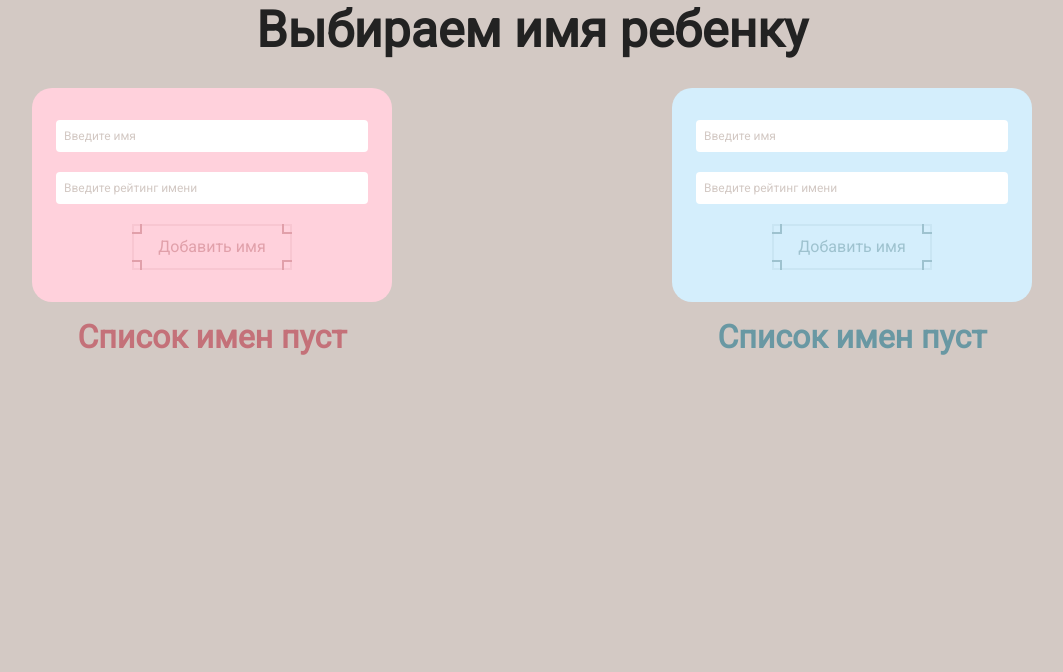
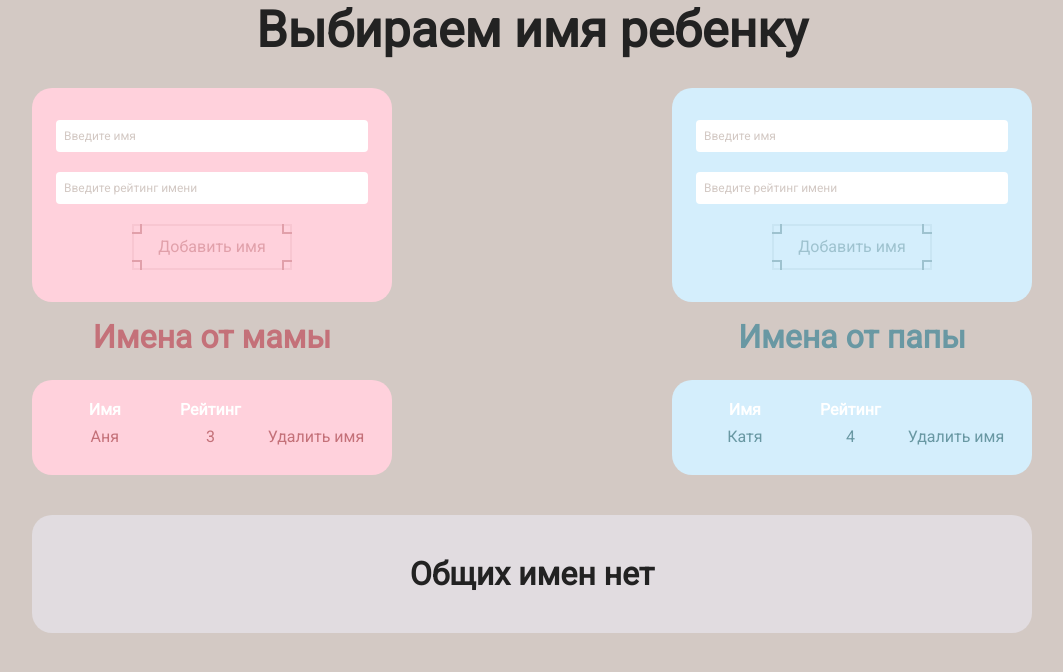
Before and after one commit to kuroptew/choose-name, a Vue app: page / in a window 1280 px wide. Shown: the top 672 px of the page, without its empty margins (108-1171 px from the left). Built offline with nearby package versions, Linux system fonts and the light colour scheme; data requests are answered from the project's data file.

Commit message:
Добавил секцию с общими именами ребенка

```diff
--- a/db.json
+++ b/db.json
@@ -1,4 +1,16 @@
 {
-  "namesByMom": [],
-  "namesByDad": []
+  "namesByMom": [
+    {
+      "value": "Аня",
+      "rating": 3,
+      "id": "504ec958-2978-4742-b766-eb8292c0007a"
+    }
+  ],
+  "namesByDad": [
+    {
+      "value": "Катя",
+      "rating": 4,
+      "id": "a6944d12-80e4-4a1e-b9ce-7d4c85f32e81"
+    }
+  ]
 }
--- a/index.html
+++ b/index.html
@@ -4,7 +4,7 @@
     <meta charset="UTF-8" />
     <link rel="icon" type="image/svg+xml" href="/vite.svg" />
     <meta name="viewport" content="width=device-width, initial-scale=1.0" />
-    <title>Vite + Vue</title>
+    <title>Choose Name App</title>
   </head>
   <body>
     <div id="app"></div>
--- a/src/App.vue
+++ b/src/App.vue
@@ -1,11 +1,32 @@
+<template>
+  <div :class="$style.container">
+    <h1 :class="$style.title">Выбираем имя ребенку</h1>
+    <section :class="$style['section-parents']">
+      <section-parent
+        :names="namesByMom"
+        :parent="'mom'"
+        @delete="deleteNameByMom"
+        @add="addNameByMom"
+      />
+      <section-parent
+        :names="namesByDad"
+        :parent="'dad'"
+        @delete="deleteNameByDad"
+        @add="addNameByDad"
+      />
+    </section>
+    <section-child :names="commonNames" />
+  </div>
+</template>
+
 <script>
-import FormName from "./components/FormName.vue";
-import TableNames from "./components/TableNames.vue";
 import SectionParent from "./components/SectionParent.vue";
+import SectionChild from "./components/SectionChild.vue";
+
 import { addNewName, getNames, deleteName } from "./api";
 
 export default {
-  components: { FormName, TableNames, SectionParent },
+  components: { SectionParent, SectionChild },
   data() {
     return {
       namesByMom: [],
@@ -13,11 +34,25 @@ export default {
     };
   },
   computed: {
-    hasNamesByMom() {
-      return this.namesByMom.length > 0;
-    },
-    hasNamesByDad() {
-      return this.namesByDad.length > 0;
+    commonNames() {
+      return this.namesByMom.reduce((commonNames, nameByMom) => {
+        const indexNameByDad = this.namesByDad.findIndex(
+          (nameByDad) => nameByDad.value === nameByMom.value
+        );
+
+        if (indexNameByDad !== -1) {
+          const nameByDad = this.namesByDad[indexNameByDad];
+
+          const commonName = {
+            id: nameByDad.id + nameByMom.id,
+            value: nameByDad.value,
+            rating: nameByDad.rating + nameByMom.rating,
+          };
+
+          commonNames.push(commonName);
+        }
+        return commonNames;
+      }, []);
     },
   },
   methods: {
@@ -51,26 +86,6 @@ export default {
 };
 </script>
 
-<template>
-  <div :class="$style.container">
-    <h1 :class="$style.title">Выбираем имя ребенку</h1>
-    <section :class="$style['section-parents']">
-      <section-parent
-        :names="namesByMom"
-        :parent="'mom'"
-        @delete="deleteNameByMom"
-        @add="addNameByMom"
-      />
-      <section-parent
-        :names="namesByDad"
-        :parent="'dad'"
-        @delete="deleteNameByDad"
-        @add="addNameByDad"
-      />
-    </section>
-  </div>
-</template>
-
 <style lang="scss" module>
 .container {
   margin: 0 auto;
--- a/src/assets/scss/variables.scss
+++ b/src/assets/scss/variables.scss
@@ -3,4 +3,6 @@ $pink: #ffd1dc;
 $beige: #d3c9c4;
 $blue: #d4eefc;
 $dark-blue: #6998a3;
+$grey:#e1dcE0;
+$white: #fff;
 $black: #222;
--- a/src/components/ButtonAddName.vue
+++ b/src/components/ButtonAddName.vue
@@ -1,3 +1,13 @@
+<template>
+  <button :class="[$style['button-add'], $style[`button-add_${parent}`]]">
+    <span></span>
+    <span></span>
+    <span></span>
+    <span></span>
+    Добавить имя
+  </button>
+</template>
+
 <script>
 export default {
   props: {
@@ -8,16 +18,6 @@ export default {
   },
 };
 </script>
-
-<template>
-  <button :class="[$style['button-add'], $style[`button-add_${parent}`]]">
-    <span></span>
-    <span></span>
-    <span></span>
-    <span></span>
-    Добавить имя
-  </button>
-</template>
 
 <style lang="scss" module>
 .button-add {
@@ -72,21 +72,21 @@ export default {
       top: -2px;
       right: -2px;
       transform: rotate(90deg);
-      transition-delay: 0.1s;
+      transition-delay: 0.2s;
     }
 
     &:nth-child(3) {
       bottom: -2px;
       right: -2px;
       transform: rotate(180deg);
-      transition-delay: 0.2s;
+      transition-delay: 0.4s;
     }
 
     &:nth-child(4) {
       bottom: -2px;
       left: -2px;
       transform: rotate(-90deg);
-      transition-delay: 0.3s;
+      transition-delay: 0.6s;
     }
   }
 
--- a/src/components/FormName.vue
+++ b/src/components/FormName.vue
@@ -68,17 +68,23 @@ export default {
   align-items: center;
   gap: 20px;
   border-radius: 20px;
-
   &_mom {
     background-color: $pink;
+
+    .input:focus {
+      outline-color: $dark-pink;
+    }
   }
 
   &_dad {
     background-color: $blue;
+
+    .input:focus {
+      outline-color: $dark-blue;
+    }
   }
-}
 
-.input {
+  .input {
   width: 100%;
   padding: 8px;
   border-radius: 4px;
@@ -90,4 +96,6 @@ export default {
     color: $beige;
   }
 }
+}
+
 </style>
--- /dev/null
+++ b/src/components/SectionChild.vue
@@ -0,0 +1,89 @@
+<template>
+  <section :class="$style['section-child']">
+    <template v-if="hasNames">
+      <h2 :class="$style.title">Список общих имен</h2>
+    <table :class="$style['table-names']">
+      <thead>
+        <th>Имя</th>
+        <th>Рейтинг</th>
+      </thead>
+      <tbody>
+        <tr
+          v-for="name in names"
+          :key="name.value"
+          :class="$style['item-name']"
+        >
+          <td :class="$style.name">{{ name.value }}</td>
+          <td :class="$style.rating">{{ name.rating }}</td>
+        </tr>
+      </tbody>
+    </table>
+    </template>
+    <h2 v-else :class="$style.title">Общих имен нет</h2>
+  </section>
+</template>
+
+<script>
+export default {
+  props: {
+    names: {
+      type: Array,
+      required: true,
+    },
+  },
+  computed:{
+    hasNames(){
+      return this.names.length > 0
+    }
+  }
+};
+</script>
+
+<style lang="scss" module>
+.section-child {
+  margin-top: 40px;
+  padding: 40px;
+  border-radius: 20px;
+  background-color: $grey;
+}
+.title {
+  @include font-size(32, 38);
+  text-align: center;
+  color: $black;
+}
+
+.table-names {
+  display: flex;
+  padding: 20px;
+  border-radius: 20px;
+  margin-top: 24px;
+  flex-direction: column;
+
+  thead {
+    display: block;
+    width: 100%;
+    color: $white;
+
+    th {
+      display: inline-block;
+      width: 50%;
+    }
+  }
+}
+
+.item-name {
+  display: block;
+  width: 100%;
+  padding: 8px 0;
+  color: black;
+  &:not(:last-child) {
+    border-bottom: 2px solid $black;
+  }
+
+  td {
+    display: inline-block;
+    width: 50%;
+    text-align: center;
+  }
+}
+</style>
--- a/src/components/TableNames.vue
+++ b/src/components/TableNames.vue
@@ -1,23 +1,3 @@
-<script>
-export default {
-  props: {
-    names: {
-      type: Array,
-      required: true,
-    },
-    parent: {
-      type: String,
-      default: "mom",
-    },
-  },
-  methods: {
-    deleteName(name) {
-      this.$emit("delete", name);
-    },
-  },
-};
-</script>
-
 <template>
   <table :class="[$style['table-names'], $style[`table-names_${parent}`]]">
     <thead>
@@ -42,6 +22,26 @@ export default {
   </table>
 </template>
 
+<script>
+export default {
+  props: {
+    names: {
+      type: Array,
+      required: true,
+    },
+    parent: {
+      type: String,
+      default: "mom",
+    },
+  },
+  methods: {
+    deleteName(name) {
+      this.$emit("delete", name);
+    },
+  },
+};
+</script>
+
 <style lang="scss" module>
 .table-names {
   display: flex;
@@ -49,7 +49,6 @@ export default {
   border-radius: 20px;
   margin-top: 24px;
   flex-direction: column;
-  list-style: none;
   &_mom {
     background-color: $pink;
   }
@@ -60,7 +59,7 @@ export default {
   thead {
     display: block;
     width: 100%;
-    color: #fff;
+    color: $white;
 
     th {
       display: inline-block;
@@ -73,14 +72,31 @@ export default {
   display: block;
   width: 100%;
   padding: 8px 0;
-  color: #fff;
 
-  &_mom:not(:last-child) {
-    border-bottom: 2px solid $dark-pink;
+  &_mom {
+    color: $dark-pink;
+    &:not(:last-child) {
+      border-bottom: 2px solid $dark-pink;
+    }
+
+    td {
+      .button-delete {
+        color: $dark-pink;
+      }
+    }
   }
 
-  &_dad:not(:last-child) {
-    border-bottom: 2px solid $dark-blue;
+  &_dad {
+    color: $dark-blue;
+    &:not(:last-child) {
+      border-bottom: 2px solid $dark-blue;
+    }
+
+    td {
+      .button-delete {
+        color: $dark-blue;
+      }
+    }
   }
 
   td {
@@ -91,13 +107,13 @@ export default {
 }
 
 .name,
-.rating {
+.rating,
+.button-delete {
   @include font-size(16, 20);
 }
 
 .button-delete {
   background: transparent;
-  color: #fff;
   cursor: pointer;
 }
 </style>
```
